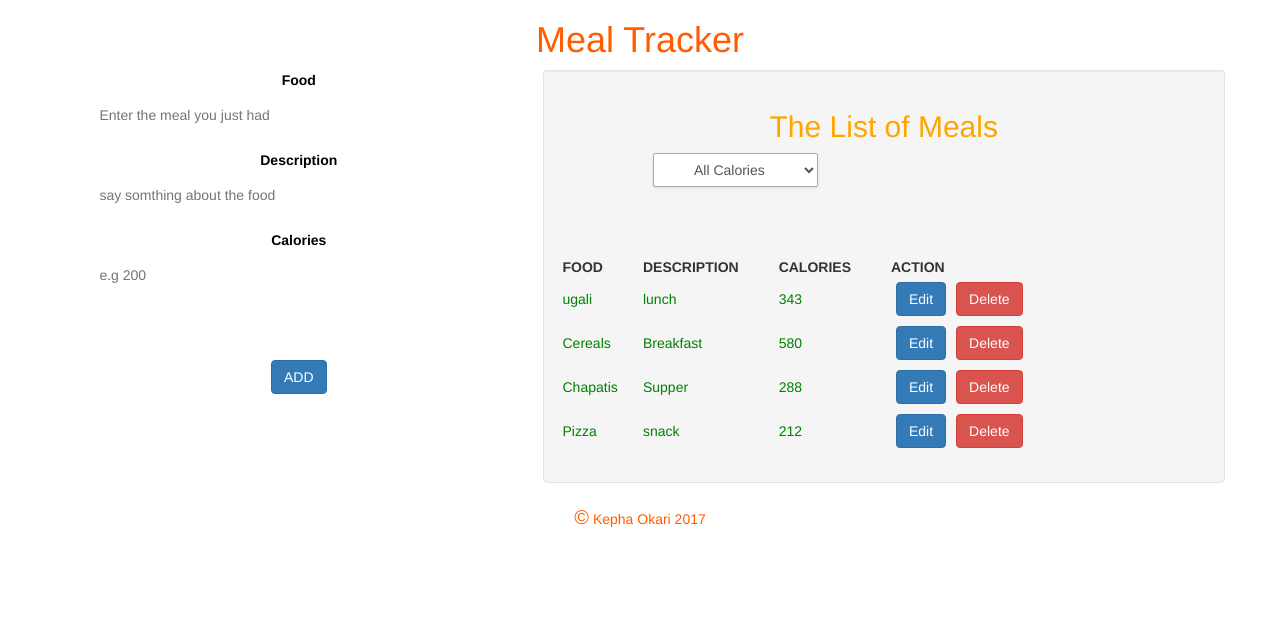
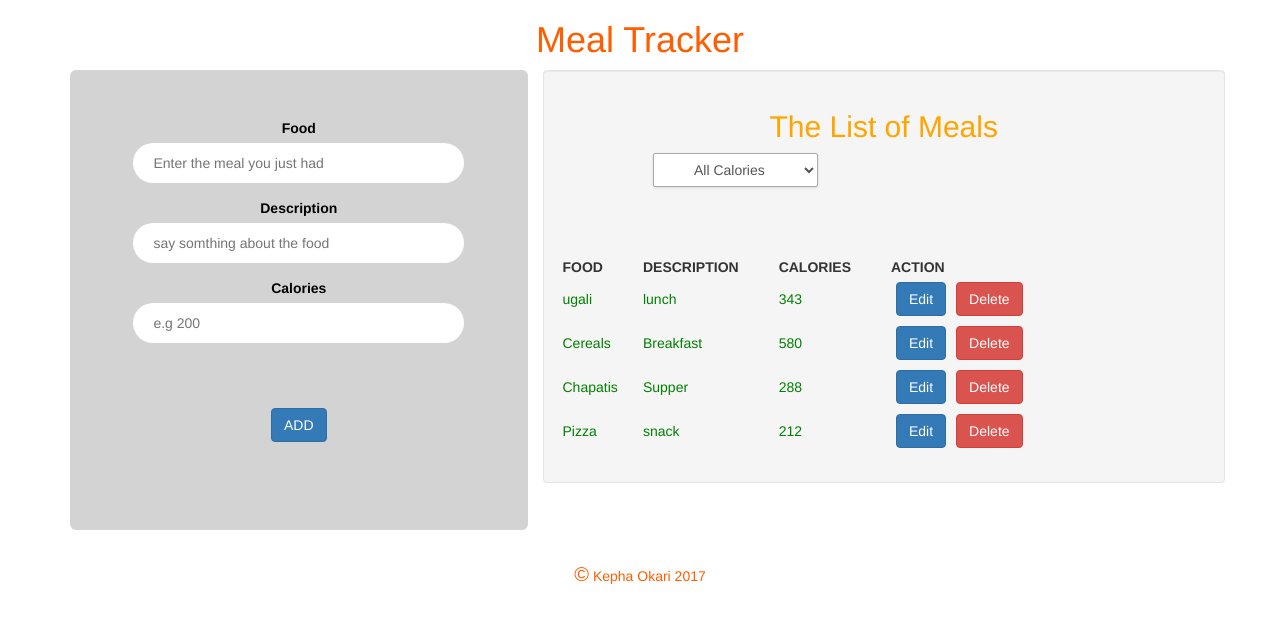
Before and after one commit to yareyaska/meal-tracker, an Angular app: page / in a window 1280 px wide. Shown: the top 622 px of the page. Built offline with nearby package versions, Linux system fonts and the light colour scheme.

Commit message:
modified add food component

```diff
--- a/src/app/add-food/add-food.component.html
+++ b/src/app/add-food/add-food.component.html
@@ -1,4 +1,4 @@
-<form class="" >
+<form class="jumbotron" >
 
 	<div class="form-group row">
 		<label >Food</label><br>
```
